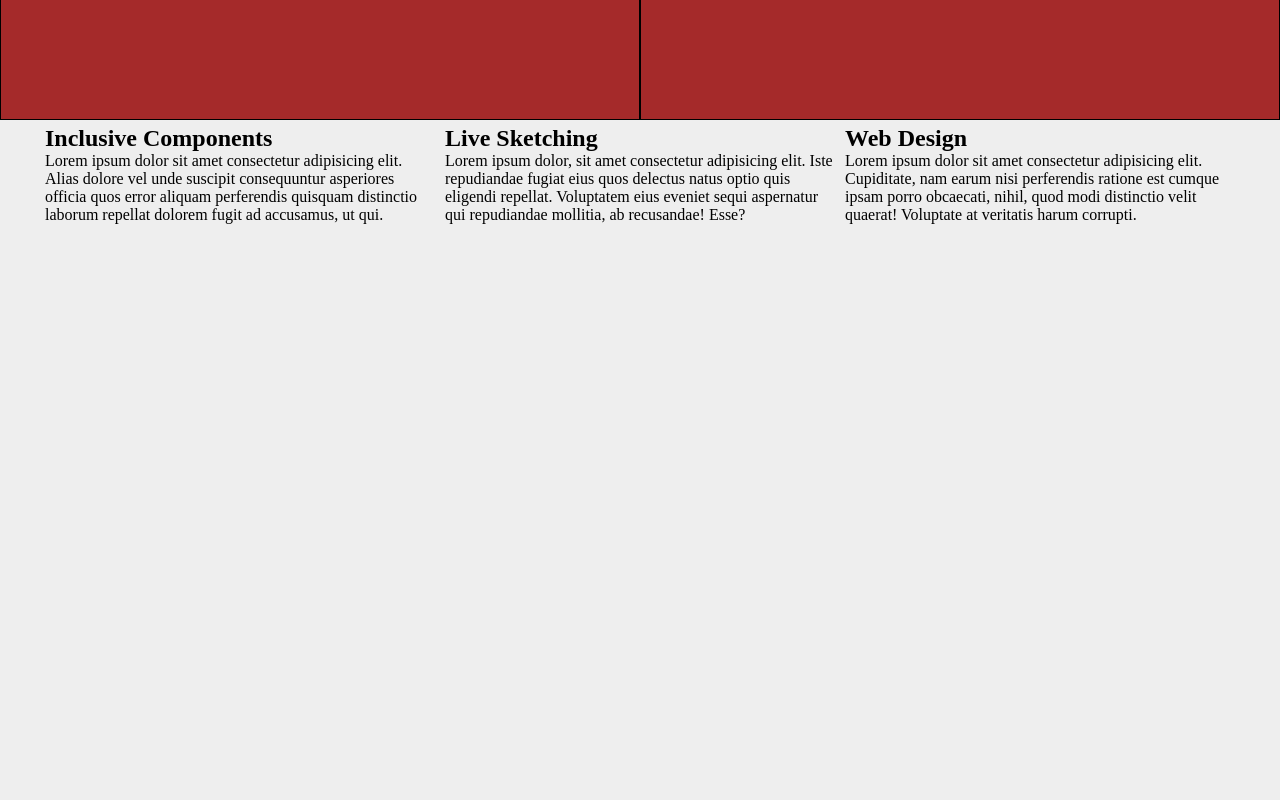
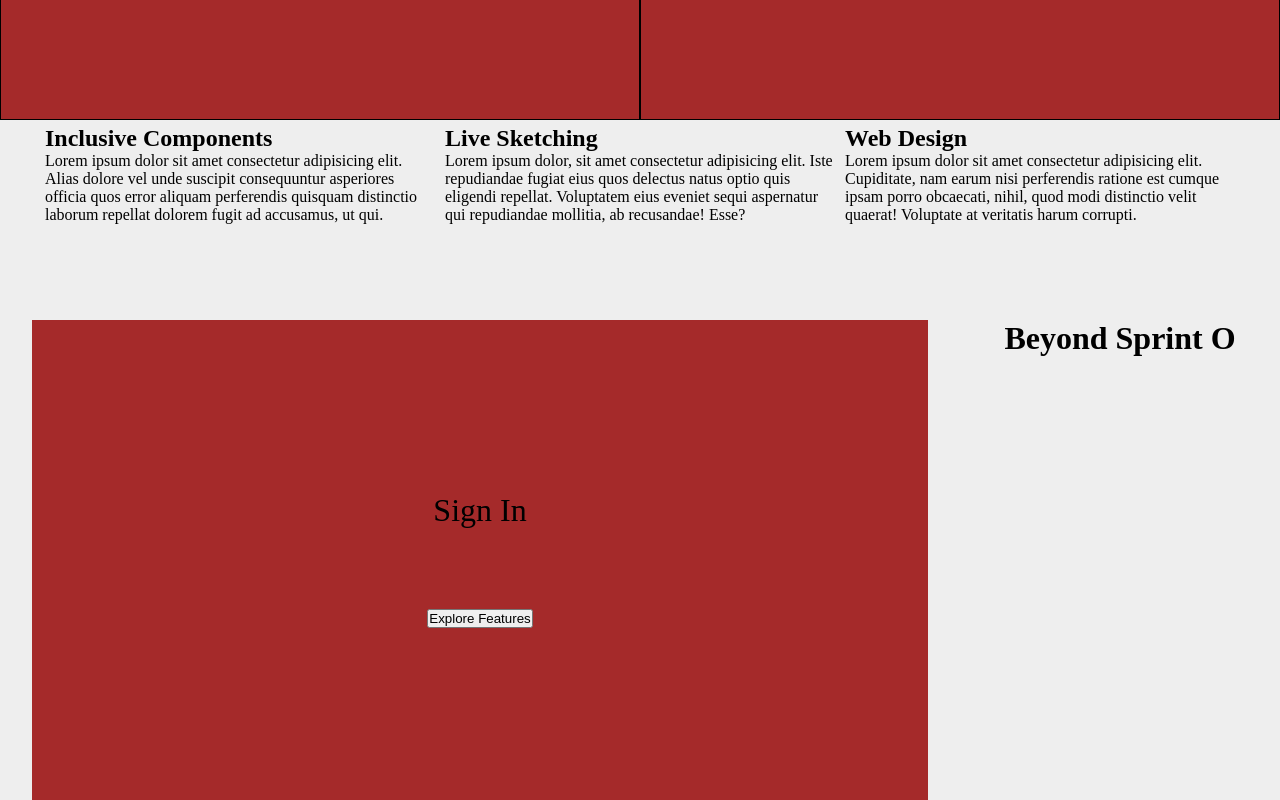
Before and after one commit to kwizl/smashing-magazine, a plain HTML site: page index.html in a window 1280 px wide. Shown: the part 630-1430 px from the top of the page. Before the commit the page ends 950 px from the top, so only its background shows below. Drawn offline with Linux system fonts and the light colour scheme.

Commit message:
Finished Sign In section

```diff
--- a/css/article_second.css
+++ b/css/article_second.css
@@ -12,3 +12,28 @@
   margin: 5px;
   font-size: 1rem;
 }
+
+.sign-in-container {
+  display: grid;
+  grid-template-rows: repeat(1, 30rem);
+  grid-template-columns: 70% 20%;
+  justify-content: space-around;
+}
+
+.sign-in-div {
+  background-color: brown;
+  display: flex;
+  flex-direction: column;
+  align-items: center;
+  justify-content: center;
+}
+
+.sign-in-div p {
+  font-size: 2rem;
+  margin-bottom: 5rem;
+}
+
+.sign-in-article > h1 {
+  font-size: 2rem;
+  text-align: center;
+}
--- a/index.html
+++ b/index.html
@@ -94,6 +94,15 @@
           </article>
         </div>
       </div>
+      <div class="sign-in-container">
+        <div class="sign-in-div">
+          <p>Sign In</p>
+          <button>Explore Features</button>
+        </div>
+        <article class="sign-in-article">
+          <h1>Beyond Sprint O</h1>
+        </article>
+      </div>
     </main>
   </body>
 </html>
```
